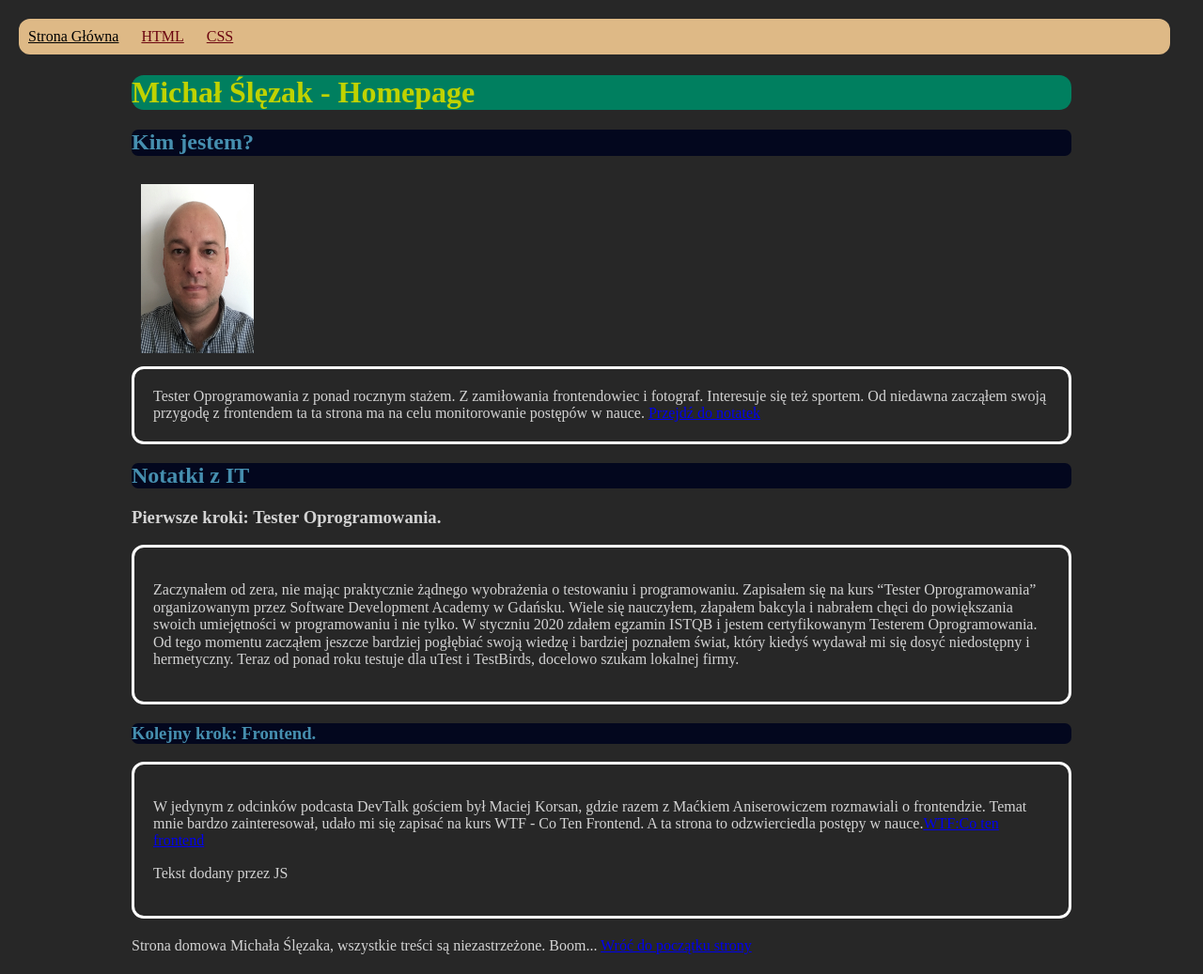
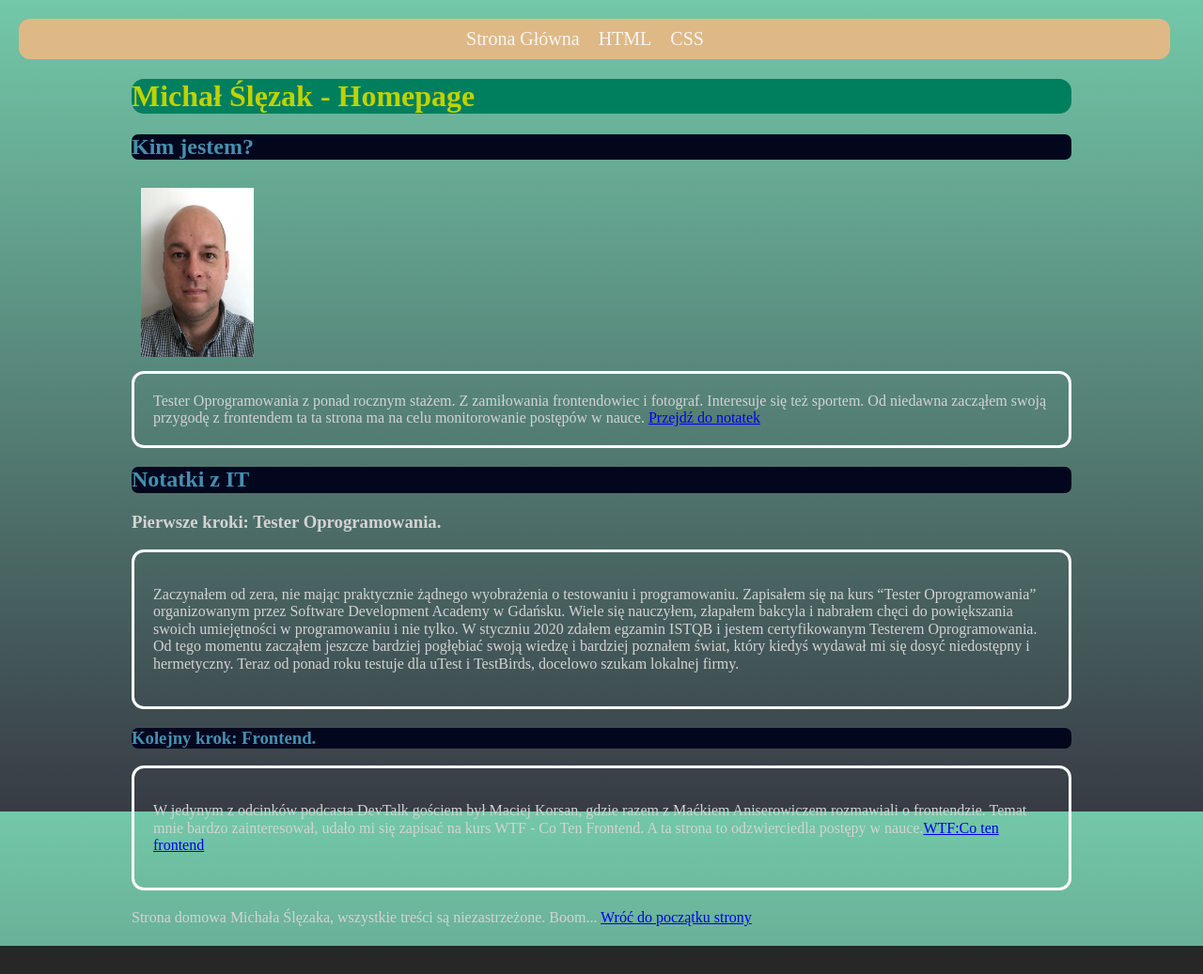
Before and after one commit to m-slezak/homepage, a plain HTML site: page index.html in a window 1280 px wide. Shown: the whole page at 94% size. After the commit the page ends 1007 px from the top, so only its background shows below. Drawn offline with Linux system fonts and the light colour scheme; files whose address does not match are found by name.

Commit message:
Gradient added

```diff
--- a/index.html
+++ b/index.html
@@ -11,7 +11,7 @@
   <body>
     <header>
       <nav class="navigation">
-        <a href="index.html" class="navigation-link navigation-link__homepage"
+        <a href="index.html" class="navigation-link"
           >Strona Główna</a
         >
         <a href="nauka-html.html" class="navigation-link">HTML</a>
--- a/main.js
+++ b/main.js
@@ -1,8 +1,7 @@
 console.log('Siema');
 
-const textByJs = document.querySelector('.textByJs');
-textByJs.innerHTML = "Tekst dodany przez JS";
 
-const calculating = (a,b) => a*b;
 
-console.log(calculating(3, 4));
+const greetings = (name, age) => console.log('${age}, ${name}');
+const name = "Janusz";
+const age = 23;
--- a/style.css
+++ b/style.css
@@ -20,6 +20,7 @@ body {
     background: rgba(0, 0, 0, 0.849);
     color: lightgray;
     padding: 20px;
+    background-image: url('../img/Between The Clouds.jpg');
 }
 
 .footer{
@@ -30,11 +31,7 @@ body {
 
 
 
-.section-headers{
-    color:#468faf;
-    background:#03071E;
-    border-radius:7px;
-}
+
 .main-header{
     color:#bfd200;
     background:#007f5f;
@@ -50,12 +47,20 @@ body {
     border-radius: 12px;
     padding:10px;
     margin-right: 15px;
+    display: flex;
+    align-items: center;
+    justify-content: center;
+
+
+
 }
 
 .navigation-link{
     color:#6A040F;
-    display: inline-block;
     margin-right: 20px;
+    text-decoration: none;
+    color:whitesmoke;
+    font-size: 20px;
 }
 .navigation-link__homepage{
     color:black;
@@ -69,3 +74,8 @@ body {
     border-radius: 10px;
 
 }
+.section-headers{
+    color:#468faf;
+    background:#03071E;
+    border-radius:7px;
+}
```
Also changed, not shown: img/Back to the Future.jpg (added), img/Between The Clouds.jpg (added), img/Under the Lake.jpg (added), img/css.png (renamed from css.png), img/html.png (renamed from html.png), img/zdjecie.jpeg (renamed from zdjecie.jpeg), img/zdjeciemini.jpeg (renamed from zdjeciemini.jpeg).
